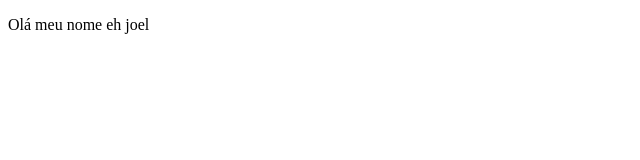
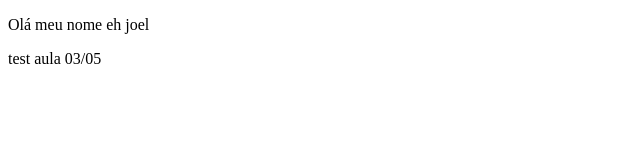
Before and after one commit to ufjf-dcc121/ufjf-dcc121-2022-1-atv1-Joel-Henrique, a plain HTML site: page index.html in a window 1280 px wide. Shown: the full height of the page, 0-640 px from the left. Drawn offline with Linux system fonts and the light colour scheme.

Commit message:
test aula

```diff
--- a/index.html
+++ b/index.html
@@ -8,6 +8,7 @@
 </head>
 <body>
     <p> Olá meu nome eh joel </p>
+    <p> test aula 03/05  </p>
 
 </body>
 </html>
```
